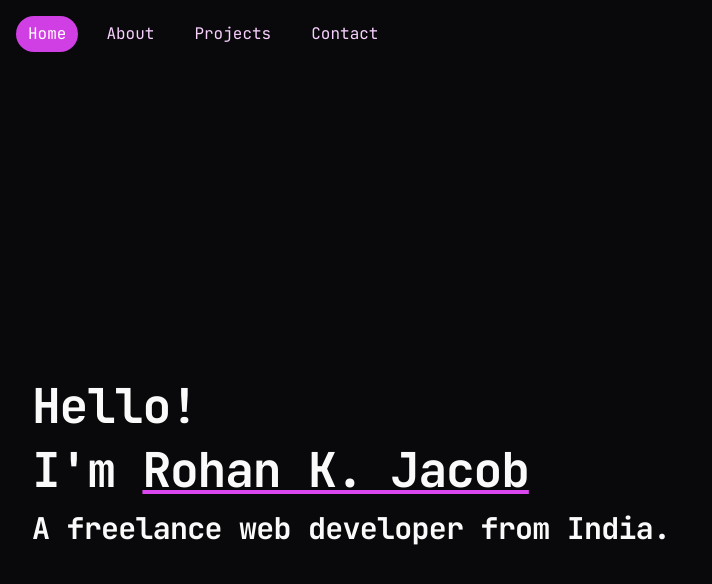
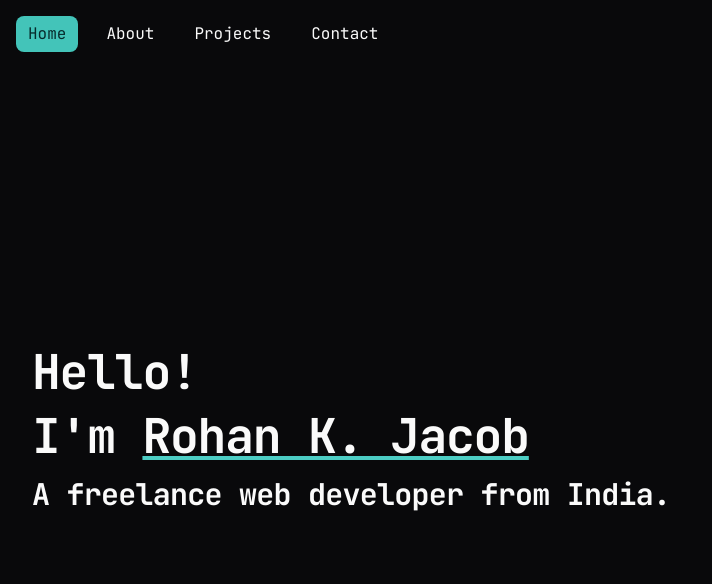
Before and after one commit to RohanJacob23/Portfolio-Nextjs, a Next.js app: page / in a window 1280 px wide. Shown: the top 584 px of the page, without its empty margins (0-712 px from the left). Built offline with nearby package versions, Linux system fonts and the light colour scheme.

Commit message:
changed theme and improved animations

```diff
--- a/package.json
+++ b/package.json
@@ -29,6 +29,8 @@
     "eslint": "^8",
     "eslint-config-next": "14.2.2",
     "postcss": "^8",
+    "prettier": "^3.3.2",
+    "prettier-plugin-tailwindcss": "^0.6.5",
     "tailwindcss": "^3.4.1",
     "typescript": "^5"
   }
--- a/src/app/about/page.tsx
+++ b/src/app/about/page.tsx
@@ -9,14 +9,14 @@ export const metadata: Metadata = {
 export default function page() {
   const skills = ["React", "Next.js", "MongoDB", "Tailwind CSS"];
   return (
-    <div className="flex-1 p-4 md:p-8 space-y-4 text-xl text-muted-foreground max-w-screen-lg">
+    <div className="max-w-screen-lg flex-1 space-y-4 p-4 text-xl text-muted-foreground md:p-8">
       <p>
         I&apos;m{" "}
-        <span className="text-foreground font-medium underline underline-offset-2 decoration-primary">
+        <span className="font-medium text-foreground underline decoration-primary underline-offset-2">
           Rohan Koshy Jacob
         </span>
         , a highly motivated and results-oriented{" "}
-        <span className="text-foreground font-medium underline underline-offset-2 decoration-primary">
+        <span className="font-medium text-foreground underline decoration-primary underline-offset-2">
           web developer
         </span>{" "}
         with a strong foundation in both front-end and back-end development.
@@ -26,19 +26,19 @@ export default function page() {
         {skills.map((skill, i) => (
           <React.Fragment key={i}>
             {i === skills.length - 1 ? " and " : " "}
-            <span className="text-foreground font-medium underline underline-offset-2 decoration-primary">
+            <span className="font-medium text-foreground underline decoration-primary underline-offset-2">
               {skill}
-              {i !== skills.length - 1 && ","}
-            </span>{" "}
+            </span>
+            {i !== skills.length - 1 && ","}
           </React.Fragment>
         ))}
-        .Eager to leverage my skills and problem-solving abilities to contribute
-        to real-world projects and gain practical experience in a professional
-        environment.
+        . Eager to leverage my skills and problem-solving abilities to
+        contribute to real-world projects and gain practical experience in a
+        professional environment.
       </p>
       <p>
         I&apos;m passionate about creating impactful{" "}
-        <span className="text-foreground font-medium underline underline-offset-2 decoration-primary">
+        <span className="font-medium text-foreground underline decoration-primary underline-offset-2">
           web applications
         </span>{" "}
         and seek an opportunity to learn and grow alongside experienced
--- a/src/app/globals.css
+++ b/src/app/globals.css
@@ -47,8 +47,8 @@
     --popover: 240 10% 3.9%;
     --popover-foreground: 0 0% 98%;
 
-    --primary: 292 84% 61%;
-    --primary-foreground: 0 0% 98%;
+    --primary: 176 56% 55%;
+    --primary-foreground: 182 73% 10%;
     /* --primary: 0 0% 98%;
     --primary-foreground: 240 5.9% 10%; */
 
@@ -58,7 +58,7 @@
     --muted: 240 3.7% 15.9%;
     --muted-foreground: 240 5% 64.9%;
 
-    --accent: 292 90% 60%;
+    --accent: 176 56% 55%;
     --accent-foreground: 289 100% 98%;
 
     --destructive: 0 62.8% 30.6%;
@@ -96,7 +96,7 @@
     @apply min-h-screen;
   }
   body {
-    @apply flex flex-col bg-background text-foreground min-h-screen relative font-jetBrainsMono;
+    @apply relative flex min-h-screen flex-col bg-background font-jetBrainsMono text-foreground;
   }
 
   html {
--- a/src/app/layout.tsx
+++ b/src/app/layout.tsx
@@ -32,7 +32,7 @@ export default function RootLayout({
       <body>
         <Nav />
 
-        <main className="relative flex flex-col flex-1 overflow-y-hidden">
+        <main className="relative flex flex-1 flex-col overflow-hidden">
           {children}
         </main>
       </body>
--- a/src/app/page.tsx
+++ b/src/app/page.tsx
@@ -7,7 +7,7 @@ import Link from "next/link";
  */
 export default function Home() {
   return (
-    <div className="flex-1 p-4 md:p-8 content-center space-y-4">
+    <div className="flex-1 content-center space-y-4 p-4 md:p-8">
       <h1 className="flex flex-col gap-4">
         <span>Hello!</span>
         <span>
--- a/src/components/Nav.tsx
+++ b/src/components/Nav.tsx
@@ -15,17 +15,17 @@ export default function Nav() {
     { id: 4, name: "Contact", href: "/contact" },
   ];
   return (
-    <nav className="flex justify-center md:justify-start gap-4 w-full p-4">
+    <nav className="flex w-full justify-center gap-4 p-4 md:justify-start">
       {navLinks.map((link) => (
         <div
           key={link.id}
-          className="relative py-1 px-2 md:py-1.5 md:px-3 rounded-full"
+          className="relative rounded-full px-2 py-1 md:px-3 md:py-1.5"
         >
           <Link
             href={link.href}
             className={cn(
-              "text-sm md:text-base relative md:font-medium transition z-20",
-              pathname === link.href ? "text-white" : "text-primary-200"
+              "relative z-20 text-sm transition md:text-base md:font-medium",
+              pathname === link.href && "text-primary-foreground",
             )}
           >
             {link.name}
@@ -36,11 +36,11 @@ export default function Nav() {
               layoutId="nav"
               transition={{
                 type: "spring",
-                bounce: 0.35,
-                duration: 0.5,
+                bounce: 0,
+                duration: 0.3,
               }}
-              style={{ borderRadius: "9999px" }}
-              className="absolute inset-0 size-full bg-primary z-10 mix-blend-difference"
+              style={{ borderRadius: 8 }}
+              className="absolute inset-0 z-10 size-full bg-primary mix-blend-difference"
             ></motion.div>
           )}
         </div>
--- a/src/components/ProjectCard.tsx
+++ b/src/components/ProjectCard.tsx
@@ -17,20 +17,30 @@ export default function ProjectCard({
   githubLink: string;
 }) {
   return (
-    <div className="group/project flex flex-col relative max-w-xs md:hover:-translate-y-4 transition-transform duration-200 ease-in-out">
-      <div className="w-fit mb-2">
+    <div className="group/project relative flex max-w-xs flex-col transition-transform duration-200 ease-in-out md:hover:-translate-y-4">
+      <div className="mb-2 w-fit">
         <h4>{title}</h4>
-        <div className="h-1 w-full md:group-hover/project:w-full md:w-0 transition-all duration-500 ease-out bg-primary"></div>
+        <div className="h-1 w-full bg-primary transition-all duration-500 ease-out md:w-0 md:group-hover/project:w-full"></div>
       </div>
       <p className="lead cursor-default">{description}</p>
 
-      <div className="flex items-center gap-4 mt-4 opacity-100 md:group-hover/project:opacity-100 md:opacity-0 transition-opacity duration-300">
-        <Button asChild size="icon" variant="ghost">
+      <div className="mt-4 flex items-center gap-4 opacity-100 transition-opacity duration-300 md:opacity-0 md:group-hover/project:opacity-100">
+        <Button
+          asChild
+          size="icon"
+          variant="ghost"
+          className="hover:text-black"
+        >
           <Link target="_blank" href={githubLink}>
             <GitHubLogoIcon className="size-6" />
           </Link>
         </Button>
-        <Button asChild size="icon" variant="ghost">
+        <Button
+          asChild
+          size="icon"
+          variant="ghost"
+          className="hover:text-black"
+        >
           <Link target="_blank" href={liveLink}>
             <Link2Icon className="size-6" />
           </Link>
--- a/src/components/animation/PageTransistion.tsx
+++ b/src/components/animation/PageTransistion.tsx
@@ -1,78 +1,24 @@
 "use client";
 
-import React, { useEffect } from "react";
-import { motion, useAnimate } from "framer-motion";
-import useMeasure from "react-use-measure";
+import React from "react";
+import { motion } from "framer-motion";
 
 export default function PageTransistion({
   children,
 }: {
   children: React.ReactNode;
 }) {
-  const [blackSliderRef, blackSliderAnimate] = useAnimate();
-  const [whiteSliderRef, whiteSliderAnimate] = useAnimate();
-  const [containerRef, bounds] = useMeasure();
-
-  useEffect(() => {
-    const whiteSliderAnimation = async () => {
-      await whiteSliderAnimate(
-        whiteSliderRef.current,
-        { scaleY: 1, transformOrigin: "top" },
-        { duration: 1, ease: "easeOut" }
-      );
-
-      await whiteSliderAnimate(
-        whiteSliderRef.current,
-        { scaleY: 0, transformOrigin: "bottom" },
-        { delay: 0.5, duration: 1, ease: "easeOut" }
-      );
-    };
-
-    const blackSliderAnimation = async () => {
-      await blackSliderAnimate(
-        blackSliderRef.current,
-        { scaleY: 1, transformOrigin: "top" },
-        { delay: 0.25, duration: 1, ease: "easeOut" }
-      );
-
-      await blackSliderAnimate(
-        blackSliderRef.current,
-        { scaleY: 0, transformOrigin: "bottom" },
-        { duration: 1, ease: "easeOut" }
-      );
-    };
-    const animate = async () => {
-      whiteSliderAnimation();
-      blackSliderAnimation();
-    };
-    animate();
-    // eslint-disable-next-line react-hooks/exhaustive-deps
-  }, []);
-
   return (
     <>
-      <motion.div
-        ref={blackSliderRef}
-        initial={{ scaleY: 0 }}
-        className="absolute inset-0 size-full bg-primary z-50 max-h-screen"
-      ></motion.div>
-      <motion.div
-        ref={whiteSliderRef}
-        initial={{ scaleY: 0 }}
-        className="absolute inset-0 size-full bg-primary-950 z-40 max-h-screen"
-      ></motion.div>
       <motion.section
-        ref={containerRef}
-        layout
-        initial={{ opacity: 0, y: 30, height: 0 }}
-        animate={{ opacity: 1, y: 0, flex: 1, height: [bounds.height] }}
+        initial={{ opacity: 0, y: 30 }}
+        animate={{ opacity: 1, y: 0 }}
         transition={{
           type: "spring",
-          bounce: 0.55,
+          bounce: 0.35,
           duration: 0.5,
-          delay: 2.25,
         }}
-        className="flex flex-col min-h-screen"
+        className="flex min-h-[calc(100vh-64px)] flex-1 flex-col md:min-h-[calc(100vh-68px)]"
       >
         {children}
       </motion.section>
--- a/tailwind.config.ts
+++ b/tailwind.config.ts
@@ -26,18 +26,18 @@ const config = {
         foreground: "hsl(var(--foreground))",
         primary: {
           DEFAULT: "hsl(var(--primary))",
-          "50": "#fef4ff",
-          "100": "#fce8ff",
-          "200": "#f8d0fe",
-          "300": "#f1abfc",
-          "400": "#e879f9",
-          "500": "#d946ef",
-          "600": "#bc26d3",
-          "700": "#9c1caf",
-          "800": "#80198f",
-          "900": "#691a75",
-          "950": "#44044e",
           foreground: "hsl(var(--primary-foreground))",
+          "50": "#f1fcfa",
+          "100": "#d0f7f1",
+          "200": "#a0efe4",
+          "300": "#69dfd3",
+          "400": "#4ecdc4",
+          "500": "#20aca4",
+          "600": "#178a86",
+          "700": "#176e6c",
+          "800": "#175858",
+          "900": "#174a49",
+          "950": "#072b2c",
         },
         secondary: {
           DEFAULT: "hsl(var(--secondary))",
```
Also changed, not shown: 2 other files (tests, documents, lock files or other folders).
